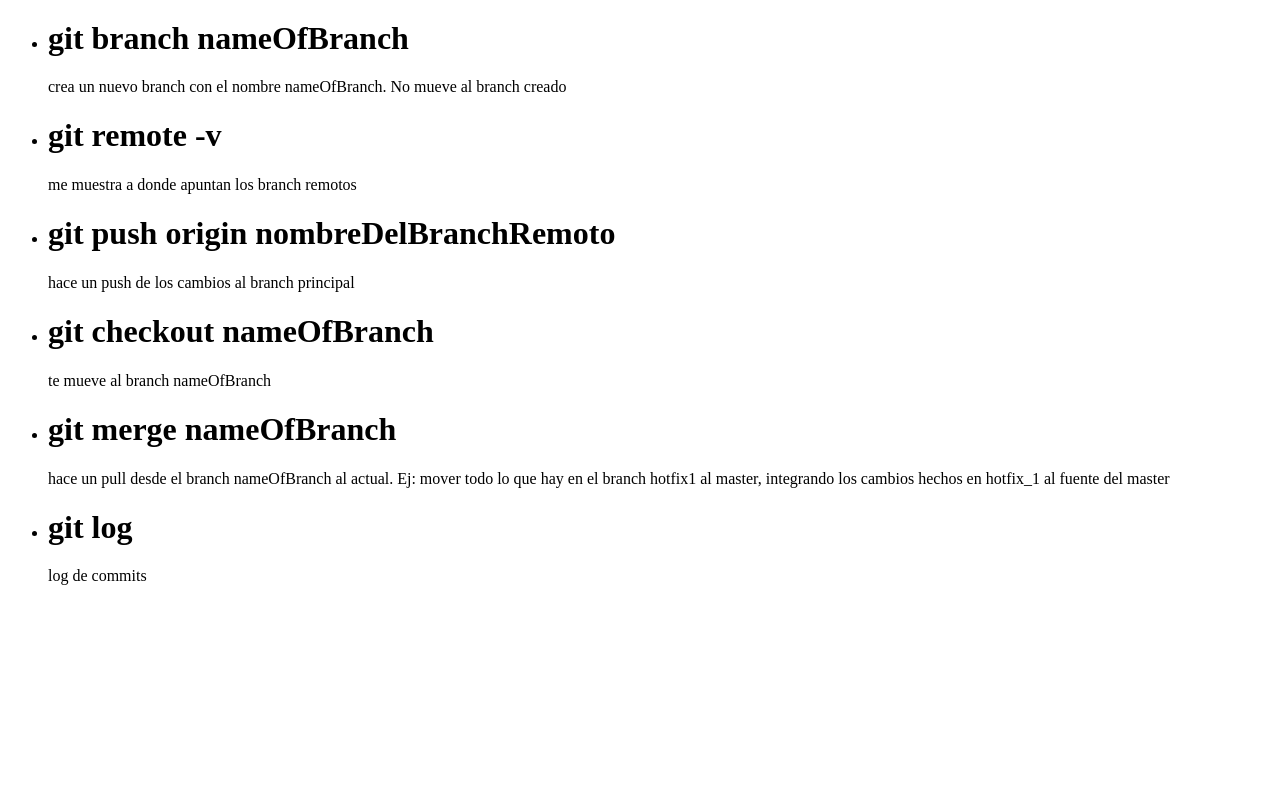
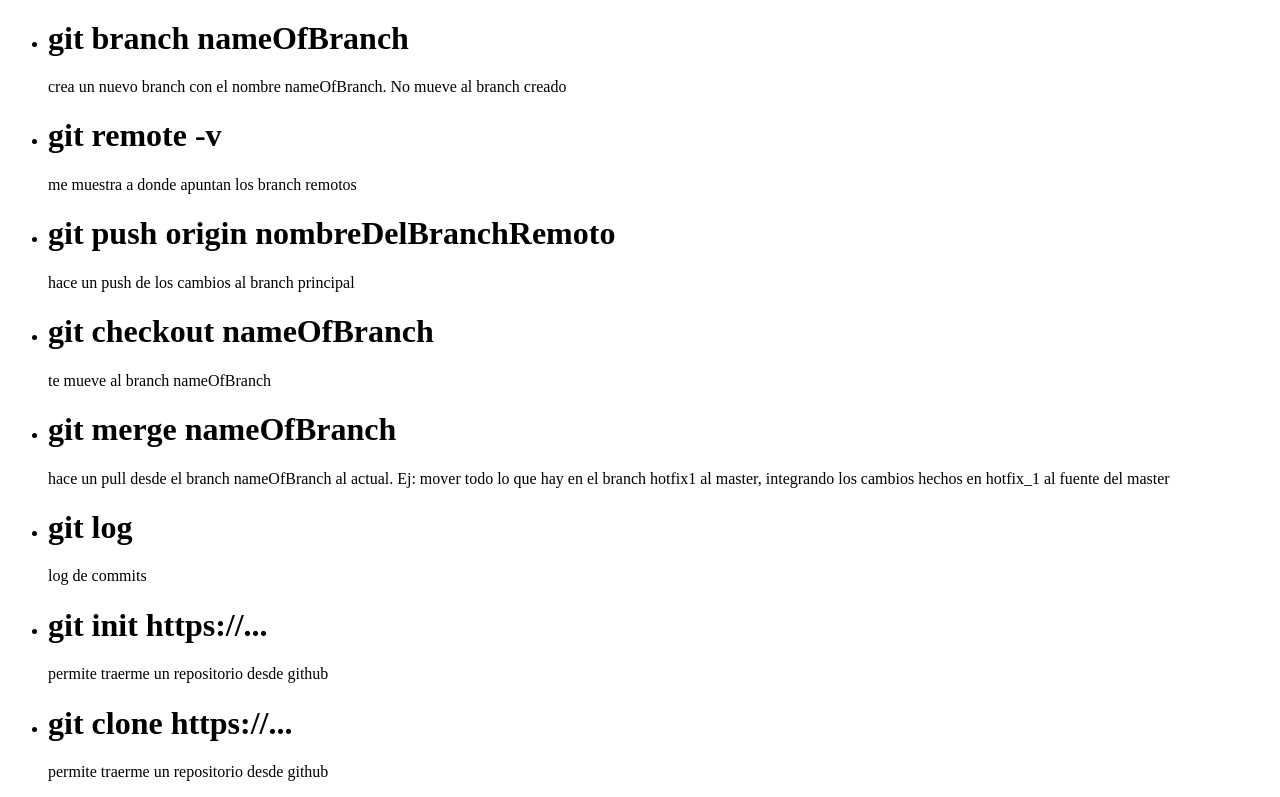
Before and after one commit to JKAdministrator/unidad1Github, a plain HTML site: page index2.html in a window 1280 px wide. Shown: the part 716-1513 px from the top of the page. Before the commit the page ends 1317 px from the top, so only its background shows below. Drawn offline with Linux system fonts and the light colour scheme.

Commit message:
cambios a index2 y al gitignore

```diff
--- a/index2.html
+++ b/index2.html
@@ -63,6 +63,14 @@
             <h1>git log</h1>
             <span>log de commits</span>
         </li>
+        <li>
+            <h1>git init https://...</h1>
+            <span>permite traerme un repositorio desde github</span>
+        </li>
+        <li>
+            <h1>git clone https://...</h1>
+            <span>permite traerme un repositorio desde github</span>
+        </li>
     </ul>
 </body>
 </html>
```
Also changed, not shown: 1 other file.
